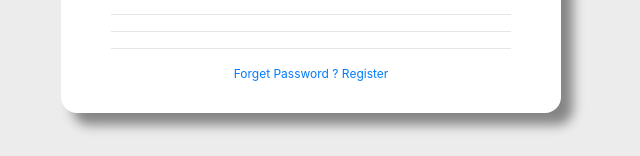
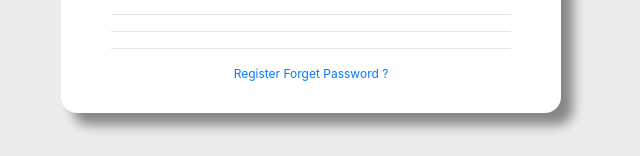
Before and after one commit to ankesai8/FrontEnd-URL, a React (Create React App) app: page / in a window 1280 px wide. Shown: the part 513-669 px from the top of the page, without its empty margins (329-969 px from the left). Built offline with nearby package versions, Linux system fonts and the light colour scheme.

Commit message:
Update loginForm.js

```diff
--- a/src/components/loginForm.js
+++ b/src/components/loginForm.js
@@ -69,9 +69,9 @@ function Login() {
              <hr />
              <hr />
                 <div className="resetDiv">
-                 <Link to="/forget_pass" style={{ marginTop: "20px", marginBottom: "20px" }} > Forget Password ?{" "} </Link>
-                 <Link to="/register" style={{ marginBottom: "0" }}> Register </Link>
-                </div>
+                    <Link to="/register" style={{ marginBottom: "0" }}> Register </Link>
+                    <Link to="/forget_pass" style={{ marginTop: "20px", marginBottom: "20px" }} > Forget Password ?{" "} </Link>
+                     </div>
               </div>
             </form>
           </div>
```
